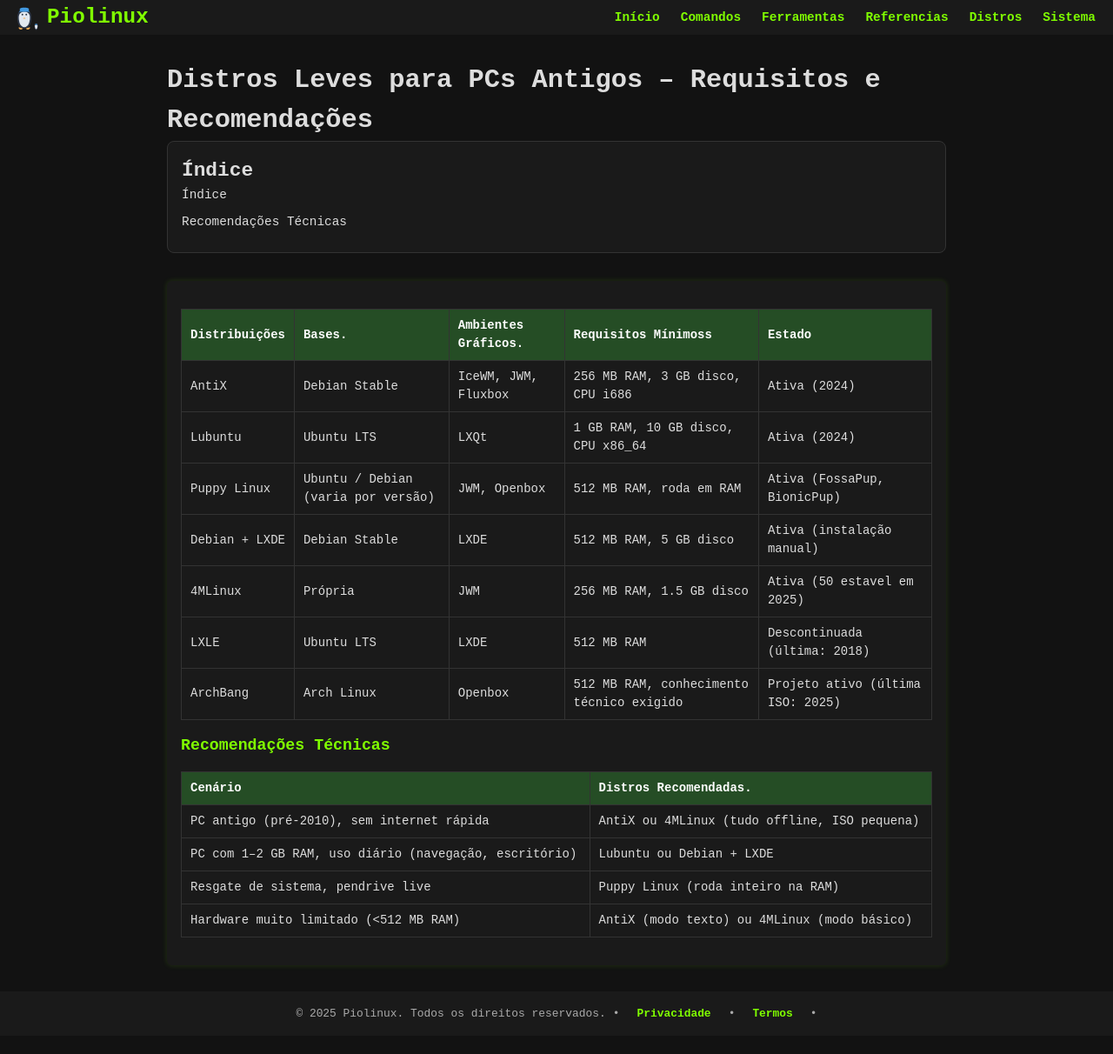
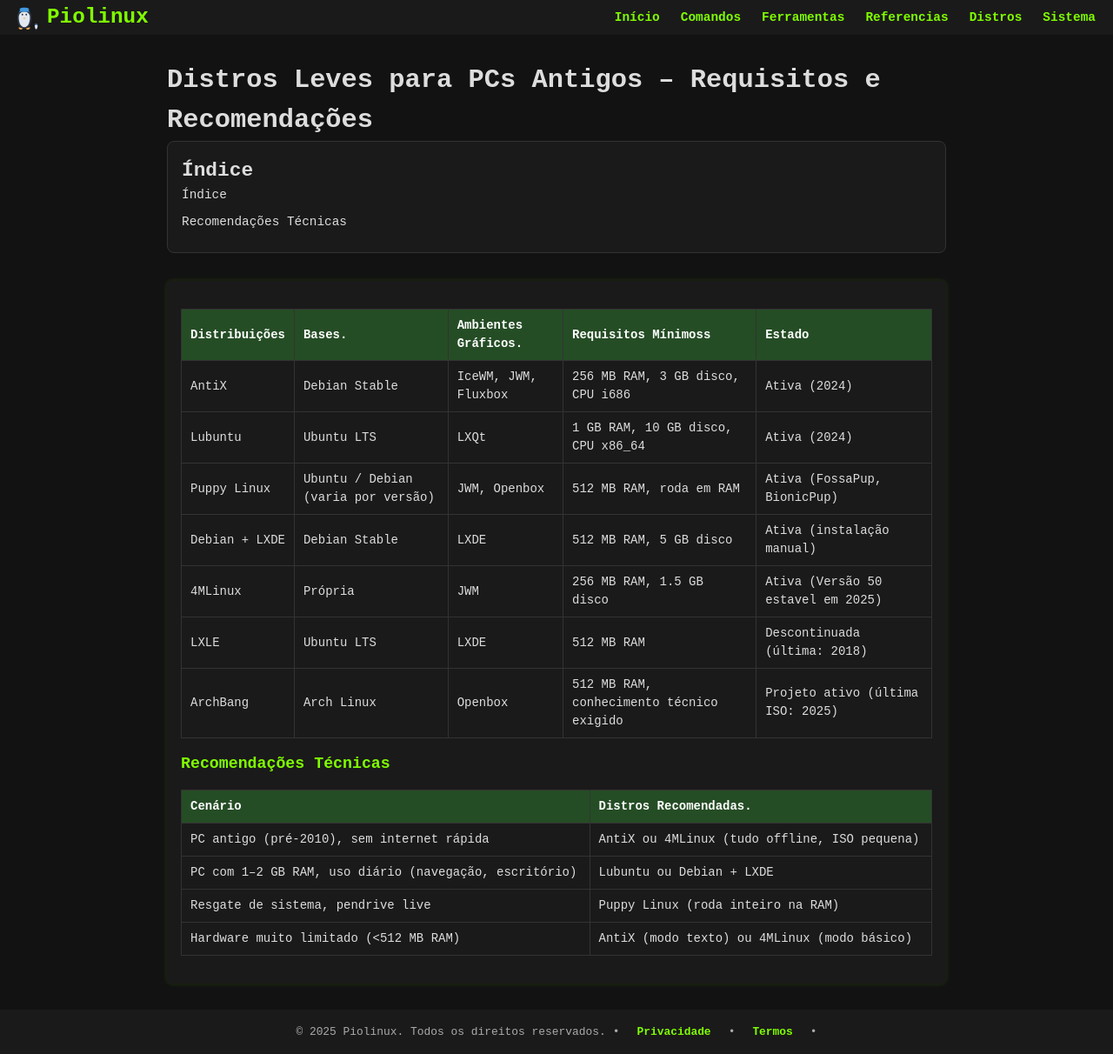
Before and after one commit to Piolinux/piolinux-site, a Jekyll site: the page built from _pages/_referencias/melhores-distros-linux-para-pcs-antigos-e-hardware-modesto.md, in a window 1280 px wide. Shown: the whole page at 87% size. Built offline with Jekyll 4.4.1, drawn with Linux system fonts in a browser that asks for light colours; before the commit the page ends 1191 px from its top, so only the background shows below that.

Commit message:
Update melhores-distros-linux-para-pcs-antigos-e-hardware-modesto.md

```diff
--- a/_pages/_referencias/melhores-distros-linux-para-pcs-antigos-e-hardware-modesto.md
+++ b/_pages/_referencias/melhores-distros-linux-para-pcs-antigos-e-hardware-modesto.md
@@ -61,7 +61,7 @@ permalink: /referencias/distros-linux-pc-antigo/
       <td data-label="Base">Própria</td>
       <td data-label="Ambiente Gráfico">JWM</td>
       <td data-label="Requisitos Mínimos">256 MB RAM, 1.5 GB disco</td>
-      <td data-label="Estado"> Ativa (50 estavel em 2025)</td>
+      <td data-label="Estado"> Ativa (Versão 50 estavel em 2025)</td>
     </tr>
     <tr>
       <td data-label="Distribuição">LXLE</td>
```
